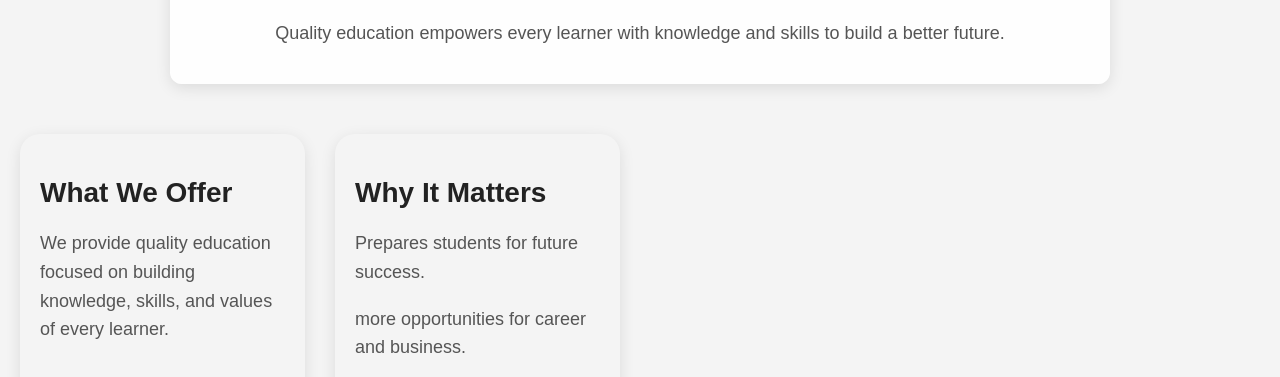
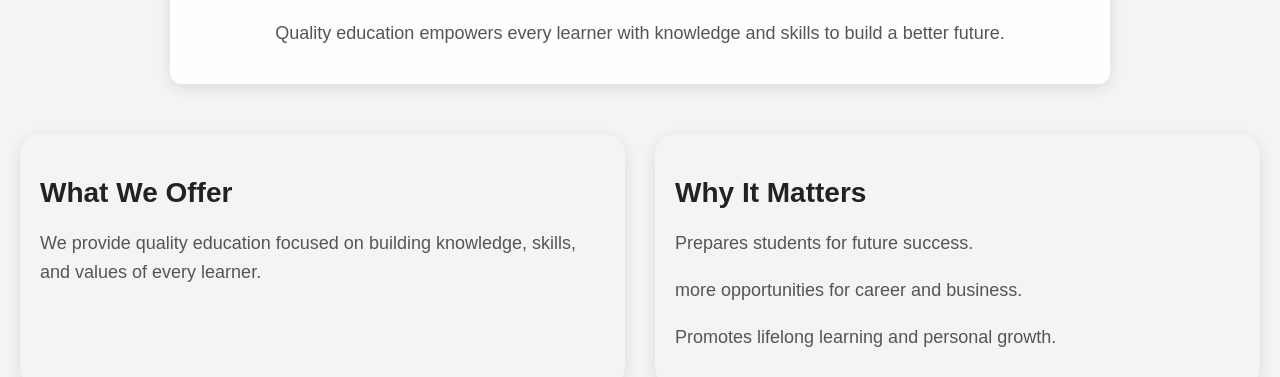
Before and after one commit to narralpatrick/QualityEduc, a plain HTML site: page index.html in a window 1280 px wide. Shown: the part 559-936 px from the top of the page. Drawn offline with Linux system fonts and the light colour scheme.

Commit message:
Update style.css

```diff
--- a/style.css
+++ b/style.css
@@ -77,7 +77,7 @@
     }
 
      .grid-container1 {
-      max-width: 600px;
+      max-width: auto;
       display: grid;
       grid-template-columns: 1fr 1fr;
       gap: 30px;
@@ -153,6 +153,7 @@
        box-shadow: 0 4px 10px rgba(0,0,0,0.1);
       }
       .grid-container2 {
+       max-width: auto;
        display: grid;
        grid-template-columns: 1fr 1fr;
        gap: 30px;
```
